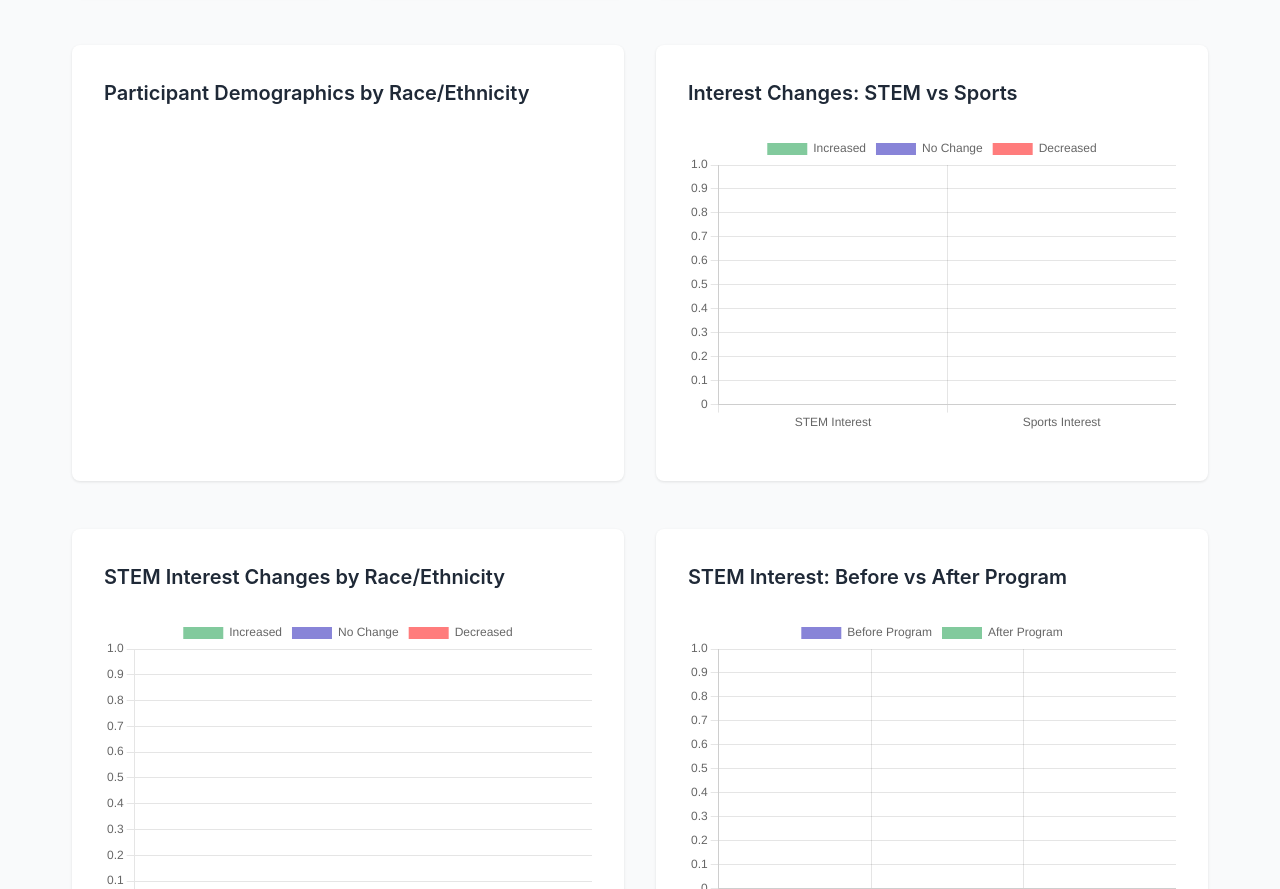
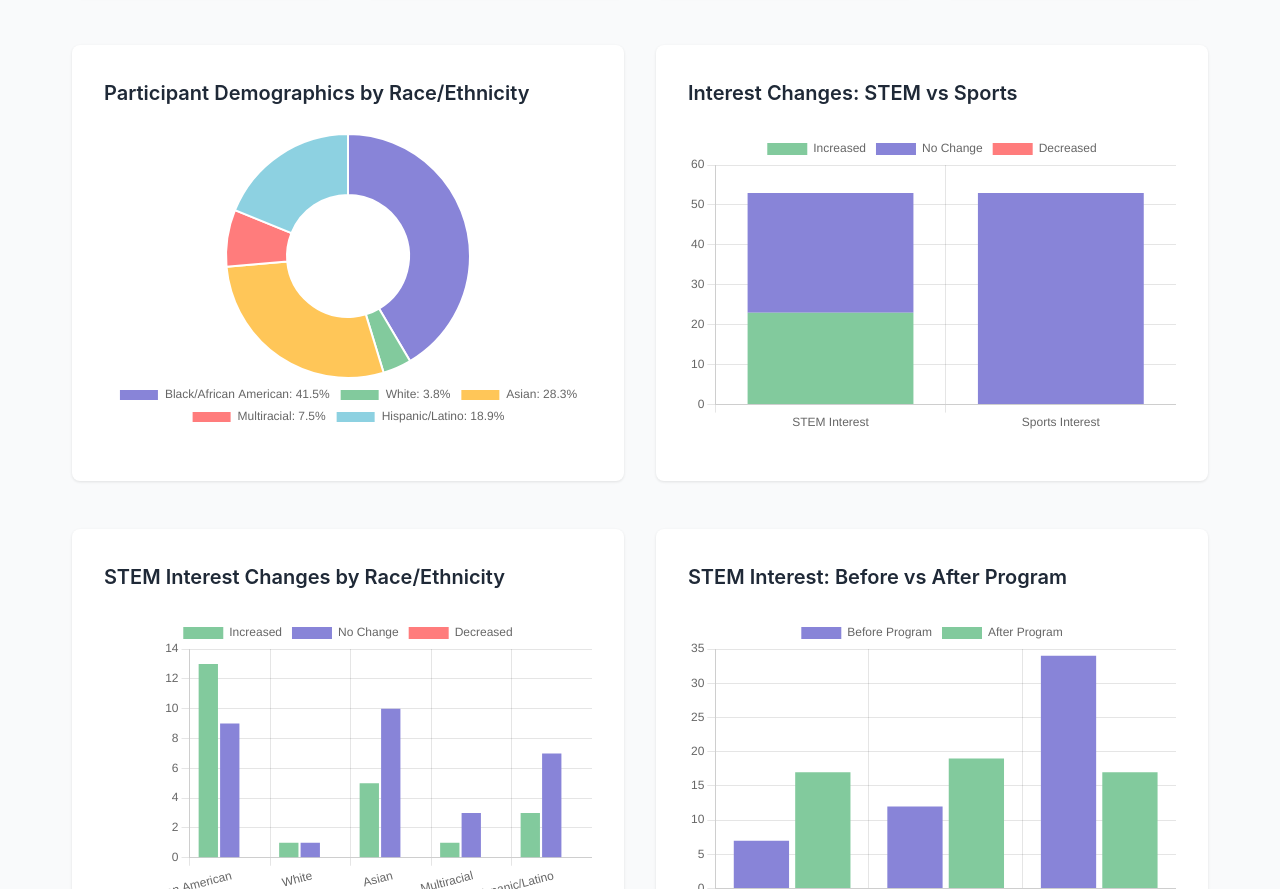
Before and after one commit to dobohler1/sotc-impact-report-2025, a plain HTML site: page dashboardIdentity.html in a window 1280 px wide. Shown: the part 432-1321 px from the top of the page. Drawn offline with nearby package versions, Linux system fonts and the light colour scheme.

Commit message:
Update dashboardIdentity.html

```diff
--- a/dashboardIdentity.html
+++ b/dashboardIdentity.html
@@ -173,13 +173,6 @@
             color: #6b7280;
         }
 
-        .error {
-            text-align: center;
-            padding: 4rem;
-            font-size: 1.1rem;
-            color: #dc2626;
-        }
-
         .debug {
             background: #f3f4f6;
             padding: 1rem;
@@ -218,14 +211,11 @@
         <div class="header">
             <h1>Youth STEM & Sports Program Analysis</h1>
             <p>Analysis of participant demographics and interest changes in STEM and sports</p>
-            <p style="font-size: 0.875rem; color: #6b7280; margin-top: 0.5rem;">Data source: data/STEMIdentity.csv</p>
+            <p style="font-size: 0.875rem; color: #6b7280; margin-top: 0.5rem;">Data: 53 participants from STEMIdentity.csv</p>
         </div>
 
         <div id="loading" class="loading">
             Loading data...
-        </div>
-
-        <div id="error" class="error" style="display: none;">
         </div>
 
         <div id="dashboard" style="display: none;">
@@ -313,6 +303,62 @@
     </div>
 
     <script>
+        // Embedded CSV data from STEMIdentity.csv
+        const csvData = `Student ID,Race/Ethnicity,Gender,Pre-Considering STEM,Pre-Considering Sports,Post-Considering STEM,Post Considering Sports
+JM25a01,Black or African American,Male,No,Yes,Maybe,Yes
+JM25a02,White,Female,maybe,No,Yes,No
+JM25a03,Asian,Male,yes,no,Yes,no
+JM25a04,Asian,Male,yes,no,yes,no
+JM25a05,Black or African American,Male,yes,yes,yes,yes
+JM25a06,Asian,Male,maybe,yes,maybe,yes
+JM25a07,Two or More Races,Male,maybe,maybe,Maybe,maybe
+JM25a08,Hispanic or Latino,Male,Maybe,no,yes,no
+JM25a09,Hispanic or Latino,Male,Maybe,no,Yes,no
+JM25a10,Hispanic or Latino,Male,Maybe,no,Yes,no
+JM25a11,Black or African American,Male,No,no,Maybe,no
+JM25a12,Hispanic or Latino,Male,Yes,yes,Yes,yes
+JM25a13,Asian,Male,yes,no,Yes,no
+JM25a14,Black or African American,Male,No,yes,Maybe,yes
+JM25a15,Asian,Male,No,yes,maybe,yes
+JM25a16,Two or More Races,Male,No,no,No,no
+JM25a17,Asian,Male,No,no,No,no
+JM25a18,Black or African American,Male,yes,no,yes,no
+JM25a19,Hispanic or Latino,Male,No,No,No,No
+JM25a20,Hispanic or Latino,Male,No,no,no,no
+JM25a22,Asian,Male,Maybe,no,maybe,no
+JM25a23,Two or More Races,Female,No,No,maybe,No
+BA2501,Black or African American,Male,maybe,no,yes,no
+BA2502,Asian,Male,maybe,No,yes,No
+BA2503,Black or African American,Male,yes,no,yes,no
+BA2504,Hispanic or Latino,Male,Maybe,no,Maybe,no
+BA2505,Asian,Male,No,no,maybe,no
+BA2506,Black or African American,Male,No,Yes,yes,Yes
+BA2507,Black or African American,Male,No,yes,yes,yes
+BA2508,Black or African American,Male,No,maybe,Maybe,maybe
+BA2509,Black or African American,Male,no,Yes,Yes,Yes
+BA2510,Black or African American,Male,No,Yes,no,Yes
+BA2511,Black or African American,Male,No,Yes,Maybe,Yes
+BA2512,Black or African American,Male,no,Yes,no,Yes
+BA2513,Hispanic or Latino,Male,maybe,No,maybe,No
+BA2514,Hispanic or Latino,Male,Maybe,Maybe,Maybe,Maybe
+BA2515,Black or African American,Male,No,maybe,Maybe,maybe
+BA2516,Black or African American,Male,No,Yes,yes,Yes
+BA2517,Black or African American,Male,no,yes,no,yes
+BA2518,Black or African American,Male,No,yes,Maybe,yes
+BA2519,Asian,Male,No,No,maybe,No
+BA2520,Asian,Male,No,no,maybe,no
+BA2521,Black or African American,Male,No,yes,No,yes
+JM24b04,Asian,Female,No,No,No,No
+JM24b05,Asian,Male,No,No,No,No
+JM24b06,Asian,Male,No,No,No,No
+JM24b08,Two or More Races Black or African American,Male,No,No,No,No
+JM24b11,Asian,Male,No,No,No,No
+BA24b04,Black or African American Hispanic or Latino,Male,No,Yes,Maybe,Yes
+BA24b05,Black or African American,Male,No,No,No,No
+BA24b07,White Native Hawaiian or Other Pacific Islander,Male,No,No,No,No
+BA24b11,Two or More Races Hispanic or Latino,Male,No,No,No,No
+BA24b12,Two or More Races,Male,No,No,No,No`;
+
         // Global variables to store charts
         let charts = {};
 
@@ -337,15 +383,10 @@
             }, {});
         }
 
-        // Load and process data
-        async function loadData() {
+        // Load and process embedded data
+        function loadData() {
             try {
-                // Load CSV from data folder
-                const response = await fetch('data/STEMIdentity.csv');
-                if (!response.ok) {
-                    throw new Error(`Failed to load data: ${response.status} - Make sure 'data/STEMIdentity.csv' exists in your repository`);
-                }
-                const csvText = await response.text();
+                const csvText = csvData;
 
                 // Parse CSV
                 const parseResult = Papa.parse(csvText, {
@@ -396,7 +437,7 @@
                     else if (preSports === 'Maybe' && postSports === 'No') sportsChange = 'Decreased';
 
                     return {
-                        id: cleanRow['ID'],
+                        id: cleanRow['Student ID'],
                         race: cleanRow['Race/Ethnicity'] || 'Not specified',
                         raceSimplified: simplifyRace(cleanRow['Race/Ethnicity']),
                         gender: cleanRow['Gender'],
@@ -409,7 +450,8 @@
                     };
                 }).filter(row => row.id && row.id.trim() !== '');
 
-                console.log('Processed data:', processedData);
+                console.log('Processed data sample:', processedData[0]);
+                console.log('Total processed rows:', processedData.length);
 
                 // Hide loading and show dashboard
                 document.getElementById('loading').style.display = 'none';
@@ -420,18 +462,7 @@
 
             } catch (error) {
                 console.error('Error loading data:', error);
-                document.getElementById('loading').style.display = 'none';
-                document.getElementById('error').style.display = 'block';
-                document.getElementById('error').innerHTML = `
-                    <h2>Error Loading Data</h2>
-                    <p>${error.message}</p>
-                    <p>Make sure you have:</p>
-                    <ul style="text-align: left; display: inline-block;">
-                        <li>Created a 'data' folder in your repository</li>
-                        <li>Uploaded 'STEMIdentity.csv' to the data folder</li>
-                        <li>Waited 5-10 minutes for GitHub Pages to deploy</li>
-                    </ul>
-                `;
+                document.getElementById('loading').innerHTML = `<div class="error">Error loading data: ${error.message}</div>`;
             }
         }
 
```
